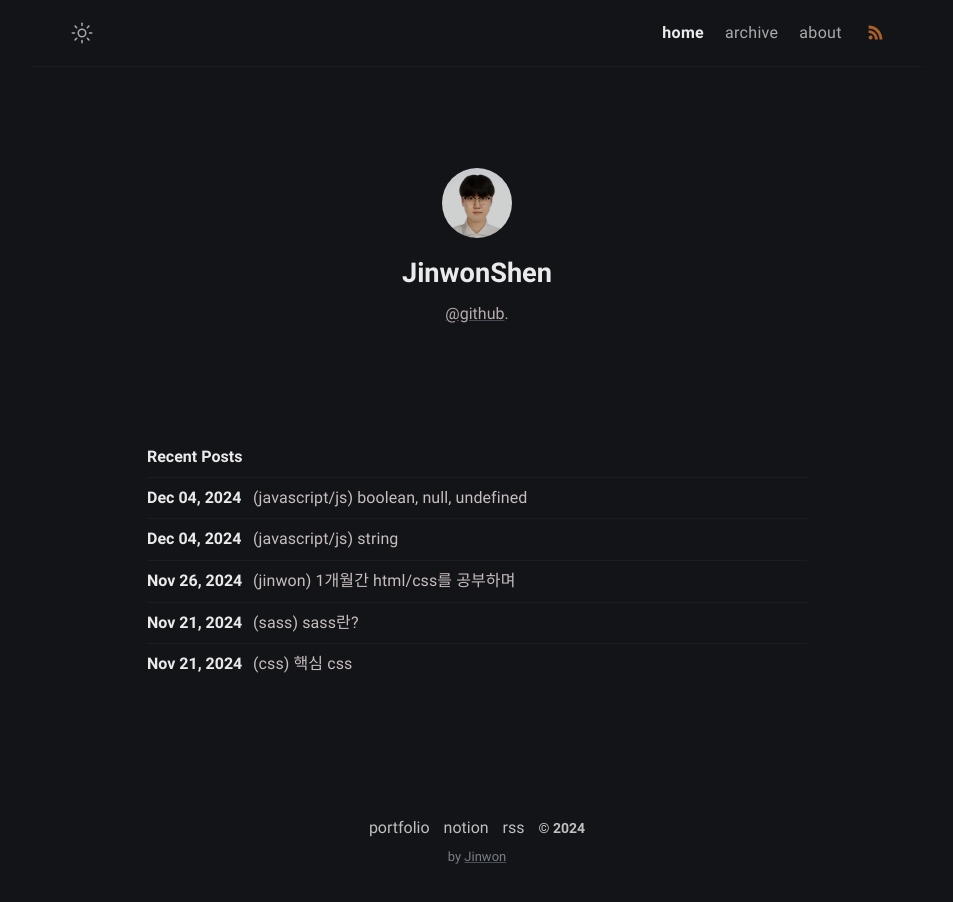
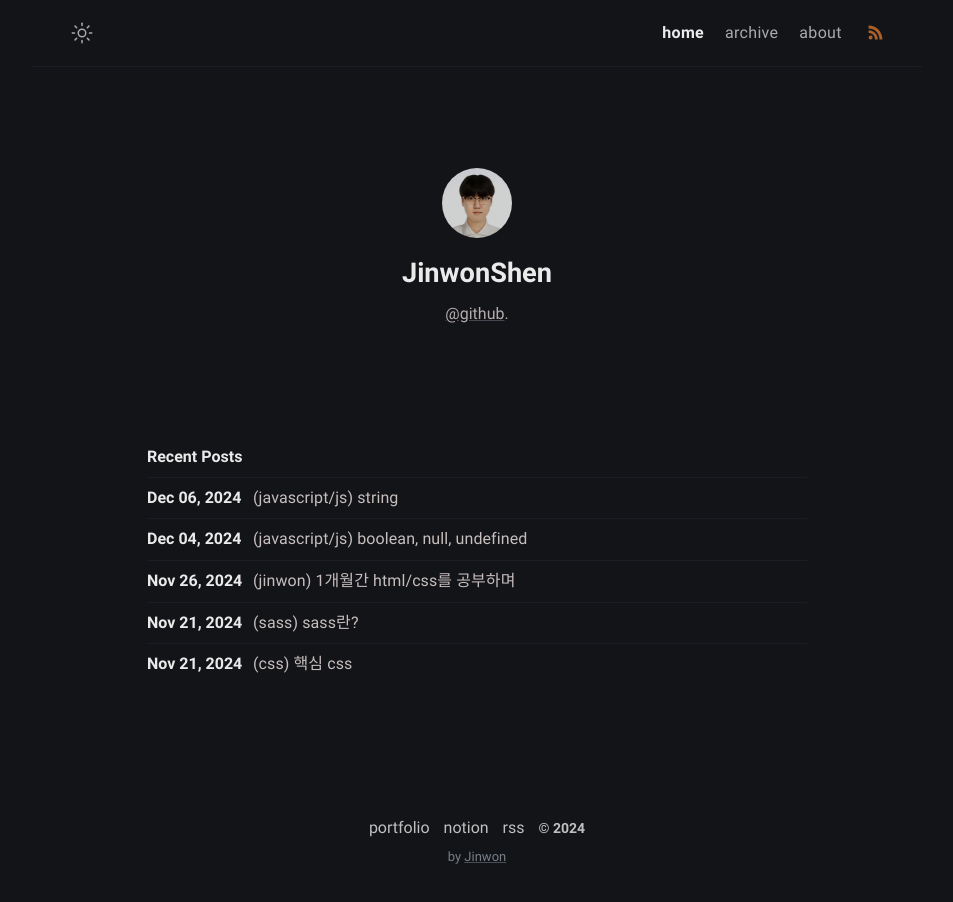
Before and after one commit to JinwonShen/JinwonShen.github.io, a Jekyll site: the page built from index.md, in a window 1280 px wide. Shown: the whole page, without its empty margins (163-1116 px from the left). Built offline with Jekyll 4.4.1, drawn with Linux system fonts in a browser that asks for light colours.

Commit message:
post js string,number

```diff
--- a/_posts/2024-12-04-posts-js-string,number/2024-12-04-posts-js-string,number.md
+++ b/_posts/2024-12-04-posts-js-string,number/2024-12-04-posts-js-string,number.md
@@ -1,7 +1,7 @@
 ---
 layout: post
 title: "(javascript/js) string"
-date: 2024-12-04 10:39:00 +09:00
+date: 2024-12-06 11:15:00 +09:00
 categories: notice
 usemathjax: true
 tag:
```
